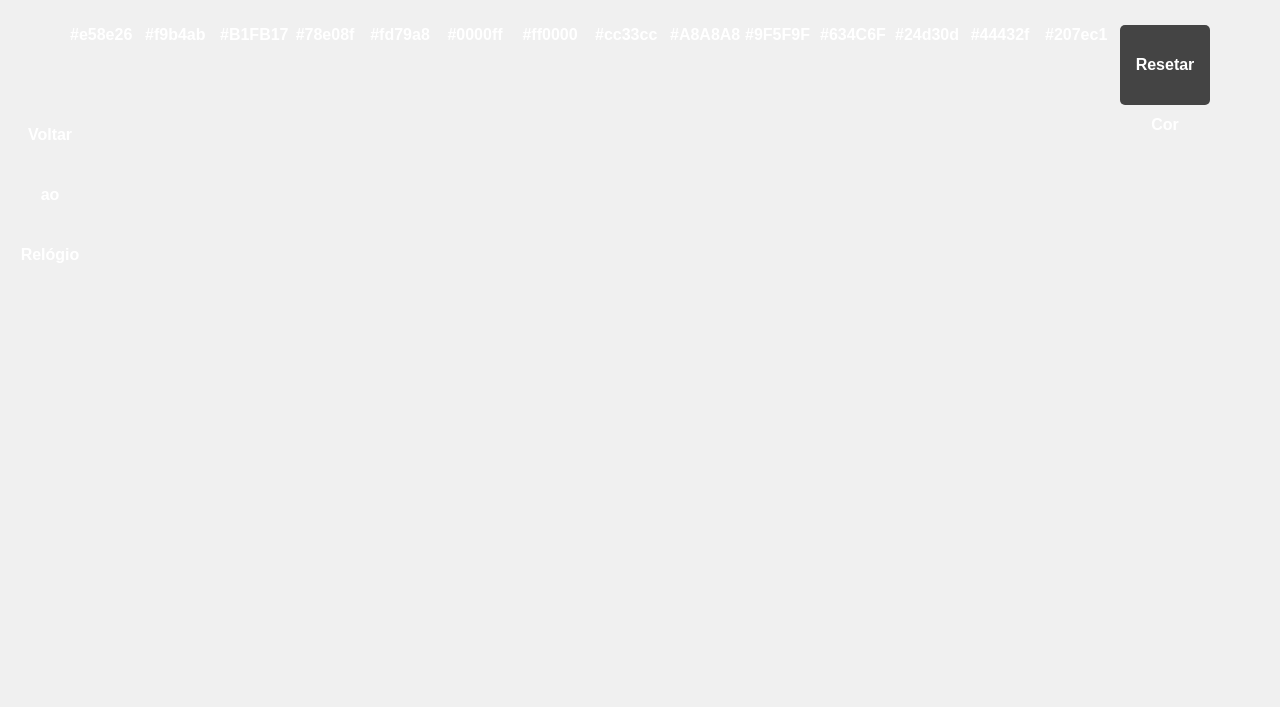
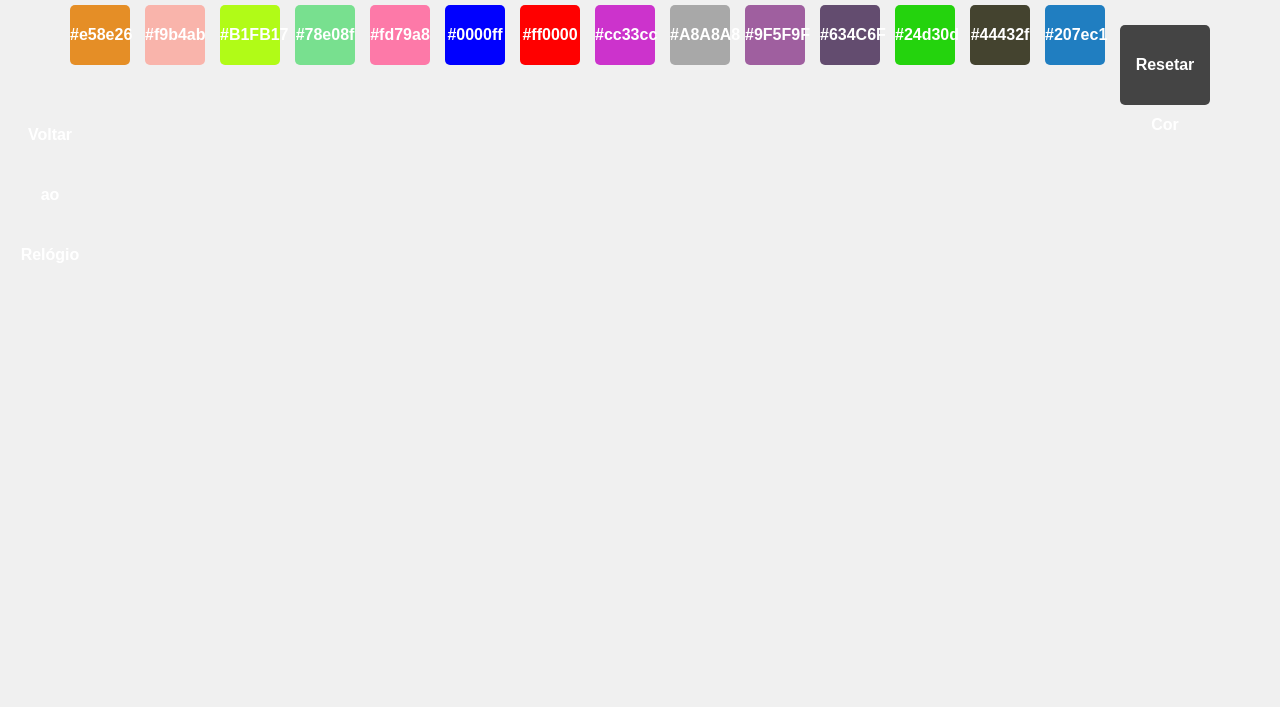
Before and after one commit to FelypeDantas/Relogio_JS, a plain HTML site: page Tabela-Cores/Index.html in a window 1280 px wide. Shown: the part 93-800 px from the top of the page. Drawn offline with Linux system fonts and the light colour scheme; files that its build step writes are made by us from their sources.

Commit message:
Update style.css

```diff
--- a/Tabela-Cores/JS/CSS/style.css
+++ b/Tabela-Cores/JS/CSS/style.css
@@ -14,28 +14,43 @@ div {
     display: flex;
     flex-wrap: wrap;
     justify-content: center;
-    gap: 15px;
+    gap: 15px; /* Espaçamento entre os "pincéis" */
 }
 
 a {
     display: inline-block;
-    width: 60px;
-    height: 60px;
+    width: 60px; /* Largura do "pincel" */
+    height: 60px; /* Altura do "pincel" */
     border-radius: 5px;
     cursor: pointer;
     text-align: center;
-    line-height: 60px;
+    line-height: 60px; /* Centraliza o texto verticalmente */
     font-weight: bold;
-    color: white;
+    color: white; /* Cor do texto */
     text-decoration: none;
 }
 
+#color1 { background-color: #e58e26; }
+#color2 { background-color: #f9b4ab; }
+#color3 { background-color: #B1FB17; }
+#color4 { background-color: #78e08f; }
+#color5 { background-color: #fd79a8; }
+#color6 { background-color: #0000ff; }
+#color7 { background-color: #ff0000; }
+#color8 { background-color: #cc33cc; }
+#color9 { background-color: #A8A8A8; }
+#color10 { background-color: #9F5F9F; }
+#color11 { background-color: #634C6F; }
+#color12 { background-color: #24d30d; }
+#color13 { background-color: #44432f; }
+#color14 { background-color: #207ec1; }
+
 a:hover {
-    opacity: 0.8;
+    opacity: 0.8; /* Efeito de hover */
 }
 
 #resetColor {
-    background-color: #444;
+    background-color: #444; /* Cor do botão reset */
     color: white;
     padding: 10px 15px;
     border-radius: 5px;
```
